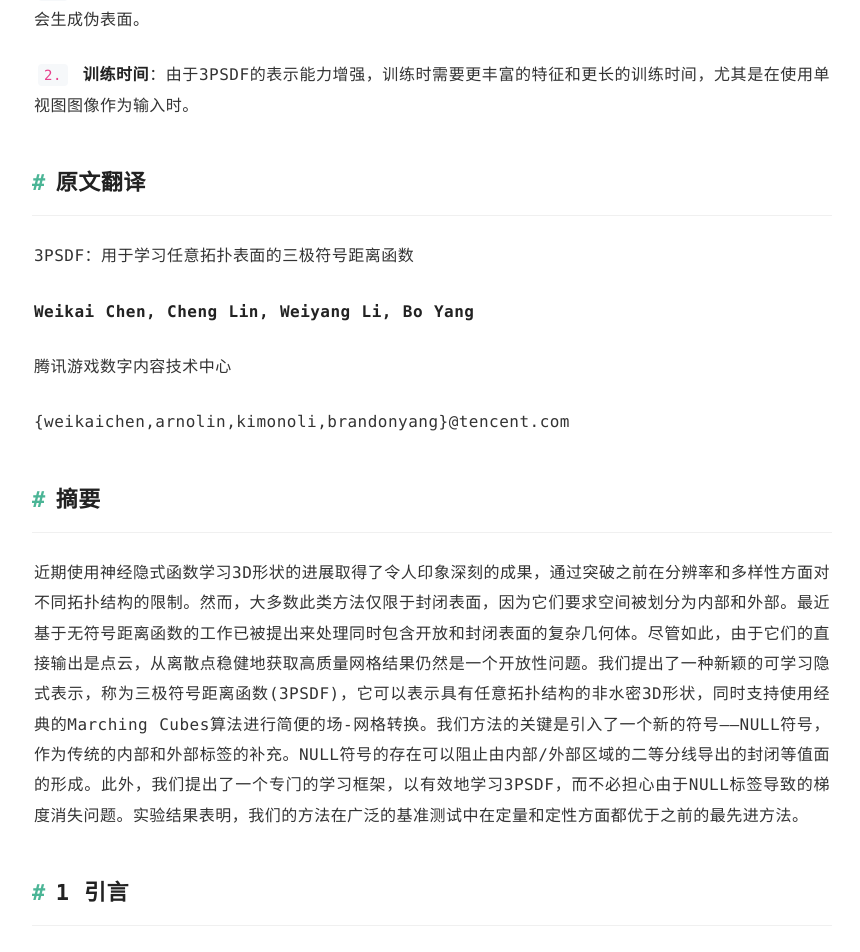
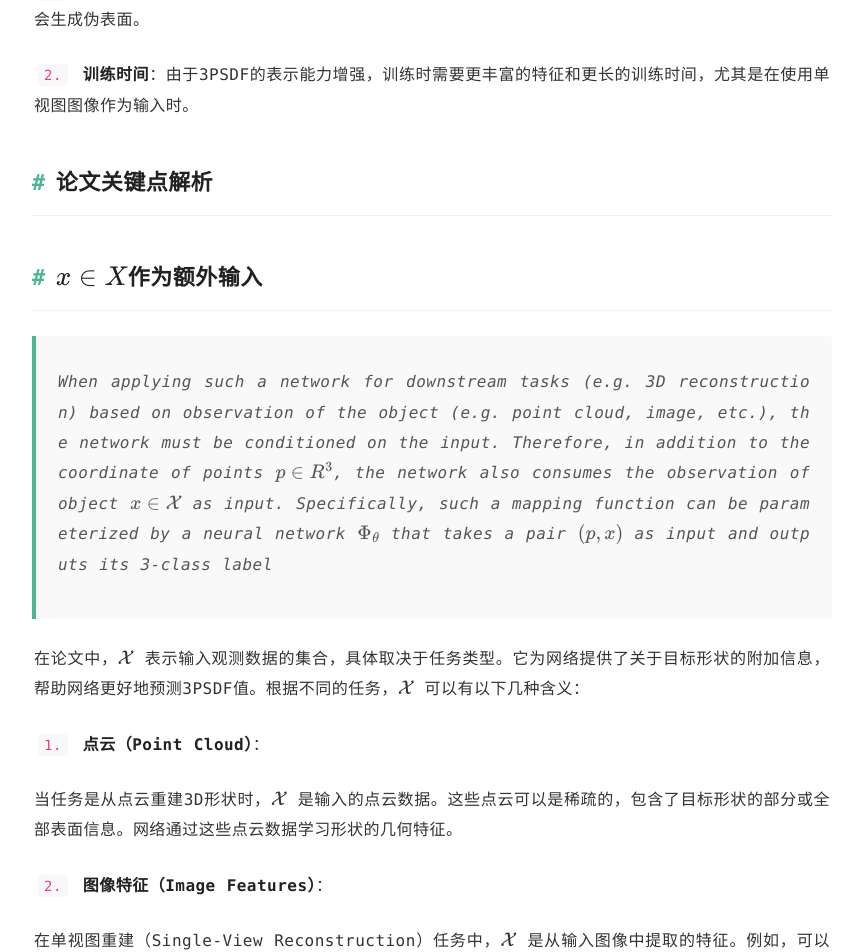
Before and after one commit to zhangwenniu/zhangwenniu.github.io, a Jekyll site: the page built from _posts/2025-03-12-3psdf.md, in a window 1280 px wide and 1400 px high, scrolled down 10011 px. Shown: the top 952 px of the window, without its empty margins (208-1068 px from the left). Built offline with Jekyll 4.4.1, drawn with Linux system fonts in a browser that asks for light colours; formulas are drawn with MathJax 3; comment, search, counter and statistics services are not loaded; some of the changed text lies outside the part shown.

Commit message:
update 3psdf

```diff
--- a/_posts/2025-03-12-3psdf.md
+++ b/_posts/2025-03-12-3psdf.md
@@ -272,6 +272,29 @@ $$
 
 `2.` **训练时间**：由于3PSDF的表示能力增强，训练时需要更丰富的特征和更长的训练时间，尤其是在使用单视图图像作为输入时。
 
+
+# 论文关键点解析
+
+## $$x\in X$$作为额外输入
+
+> When applying such a network for downstream tasks (e.g. 3D reconstruction) based on observation of the object (e.g. point cloud, image, etc.), the network must be conditioned on the input. Therefore, in addition to the coordinate of points $$p \in R^3$$, the network also consumes the observation of object $$x \in \mathcal{X}$$ as input. Specifically, such a mapping function can be parameterized by a neural network $$\Phi_\theta$$ that takes a pair $$(p, x)$$ as input and outputs its 3-class label
+
+在论文中，$$\mathcal{X}$$ 表示输入观测数据的集合，具体取决于任务类型。它为网络提供了关于目标形状的附加信息，帮助网络更好地预测3PSDF值。根据不同的任务，$$\mathcal{X}$$ 可以有以下几种含义：
+
+`1.` **点云（Point Cloud）**：
+
+   当任务是从点云重建3D形状时，$$\mathcal{X}$$ 是输入的点云数据。这些点云可以是稀疏的，包含了目标形状的部分或全部表面信息。网络通过这些点云数据学习形状的几何特征。
+
+`2.` **图像特征（Image Features）**：
+
+   在单视图重建（Single-View Reconstruction）任务中，$$\mathcal{X}$$ 是从输入图像中提取的特征。例如，可以使用预训练的卷积神经网络（如VGG16）提取图像的特征向量，这些特征向量作为网络的输入，帮助网络从单张图像重建出3D形状。
+
+`3.` **其他观测数据**：
+
+   在某些情况下，$$\mathcal{X}$$ 也可以是其他形式的观测数据，例如多视图图像的特征融合、深度图或其他与目标形状相关的数据。
+
+总结来说，$$\mathcal{X}$$ 是网络的附加输入，用于提供关于目标形状的上下文信息，帮助网络更好地理解输入点 $$p \in \mathbb{R}^3$$ 在全局几何中的位置和关系。
+
 # 原文翻译
 
 3PSDF：用于学习任意拓扑表面的三极符号距离函数
```
